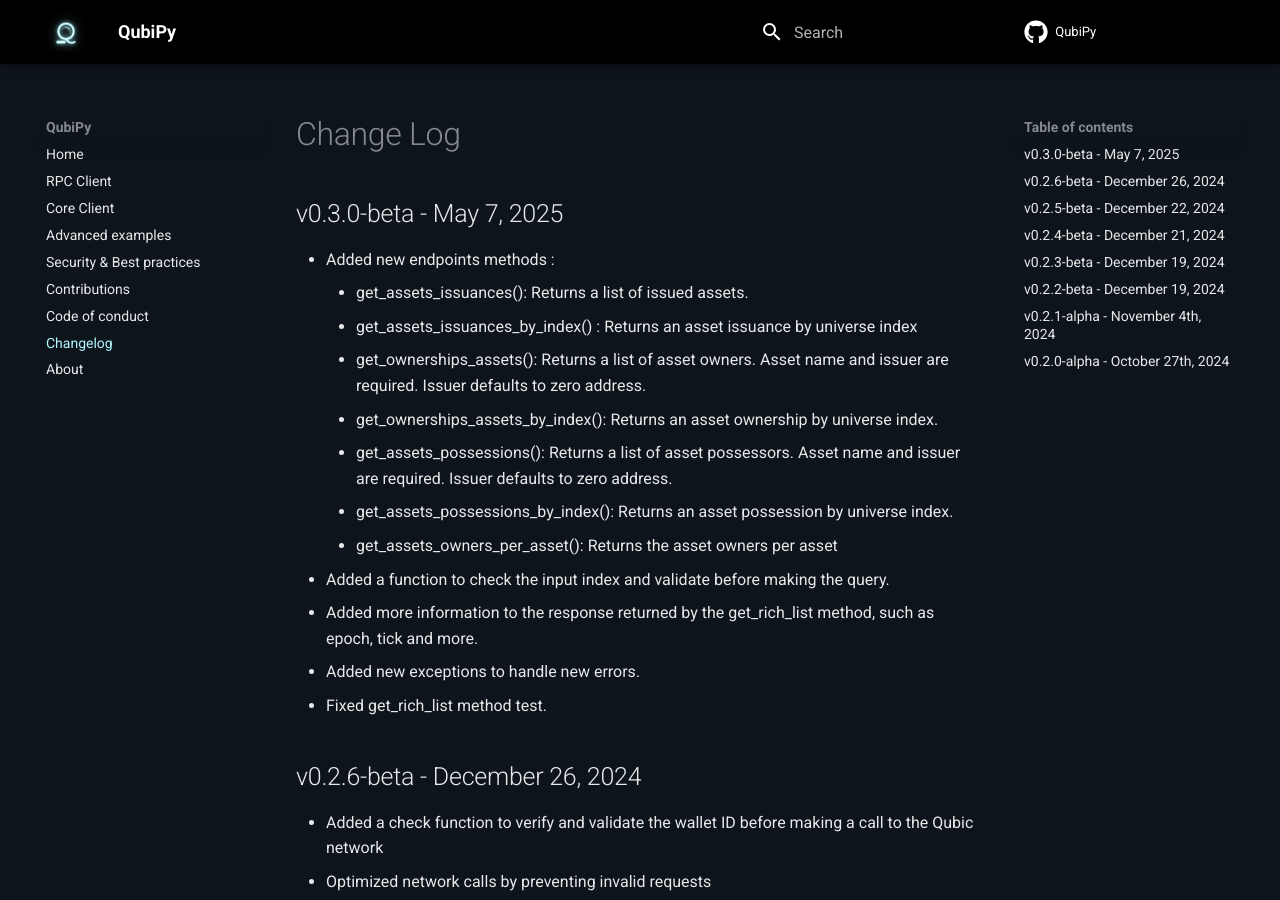
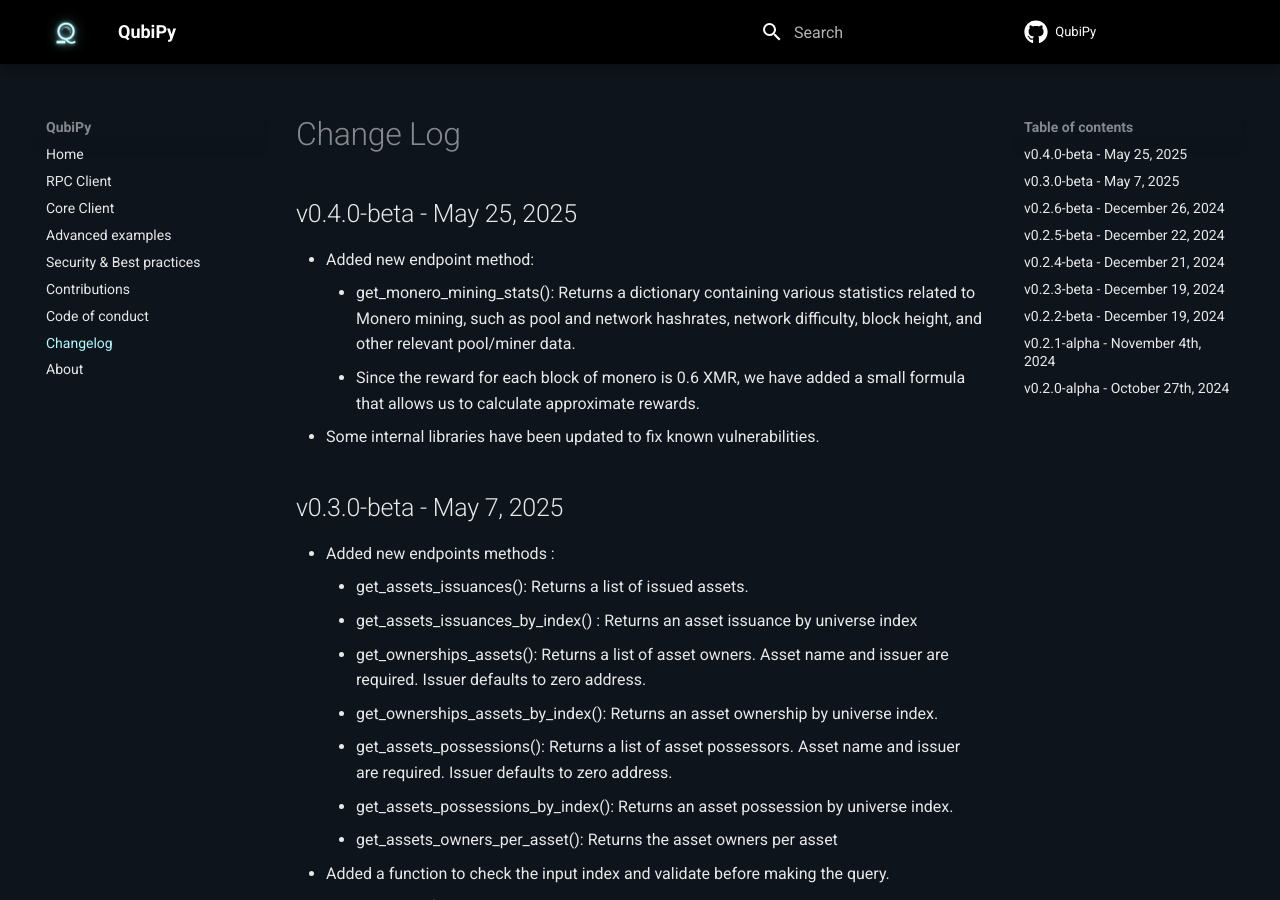
Before and after one commit to QubiPy-Labs/QubiPy, an MkDocs documentation site: the page built from docs/changelog.md, in a window 1280 px wide and 900 px high. Built offline with MkDocs 1.6.1 and Material for MkDocs 9.7.7, drawn with Linux system fonts in a browser that asks for light colours; comment, search, counter and statistics services are not loaded.

Commit message:
docs: update changelog

```diff
--- a/docs/changelog.md
+++ b/docs/changelog.md
@@ -1,4 +1,10 @@
 # Change Log
+
+## v0.4.0-beta - May 25, 2025
+* Added new endpoint method:
+    * get_monero_mining_stats(): Returns a dictionary containing various statistics related to Monero mining, such as pool and network hashrates, network difficulty, block height, and other relevant pool/miner data.
+    * Since the reward for each block of monero is 0.6 XMR, we have added a small formula that allows us to calculate approximate rewards.
+* Some internal libraries have been updated to fix known vulnerabilities.
 
 ## v0.3.0-beta - May 7, 2025
 * Added new endpoints methods :
```
Also changed, not shown: CHANGELOG.md (+2 -0 lines).
